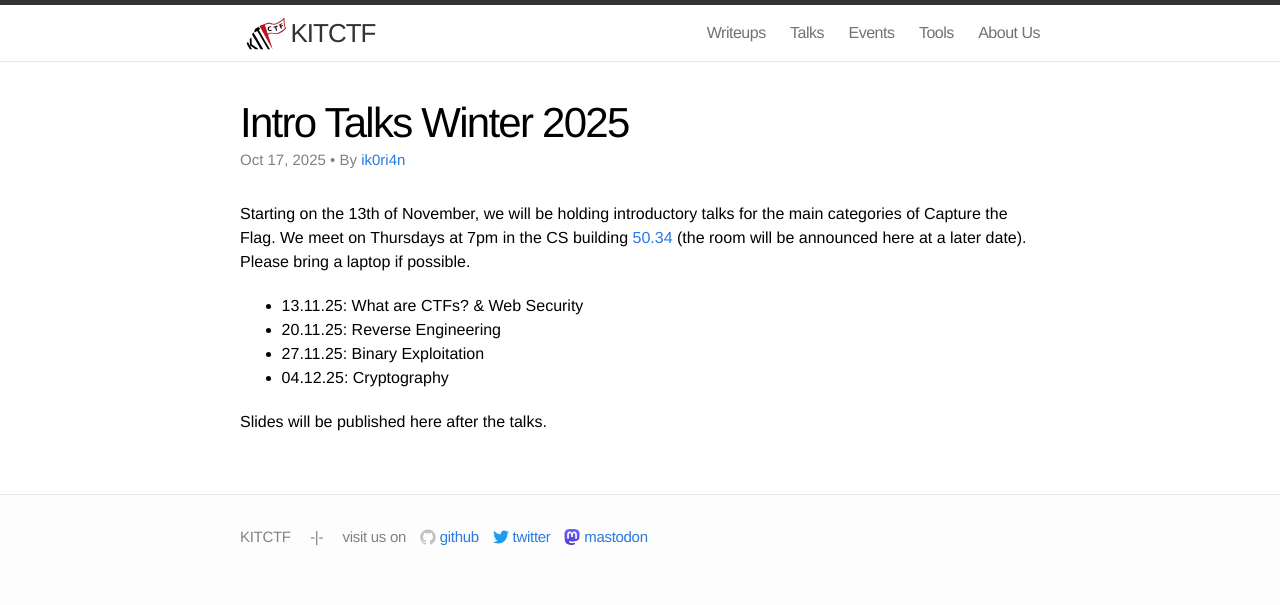
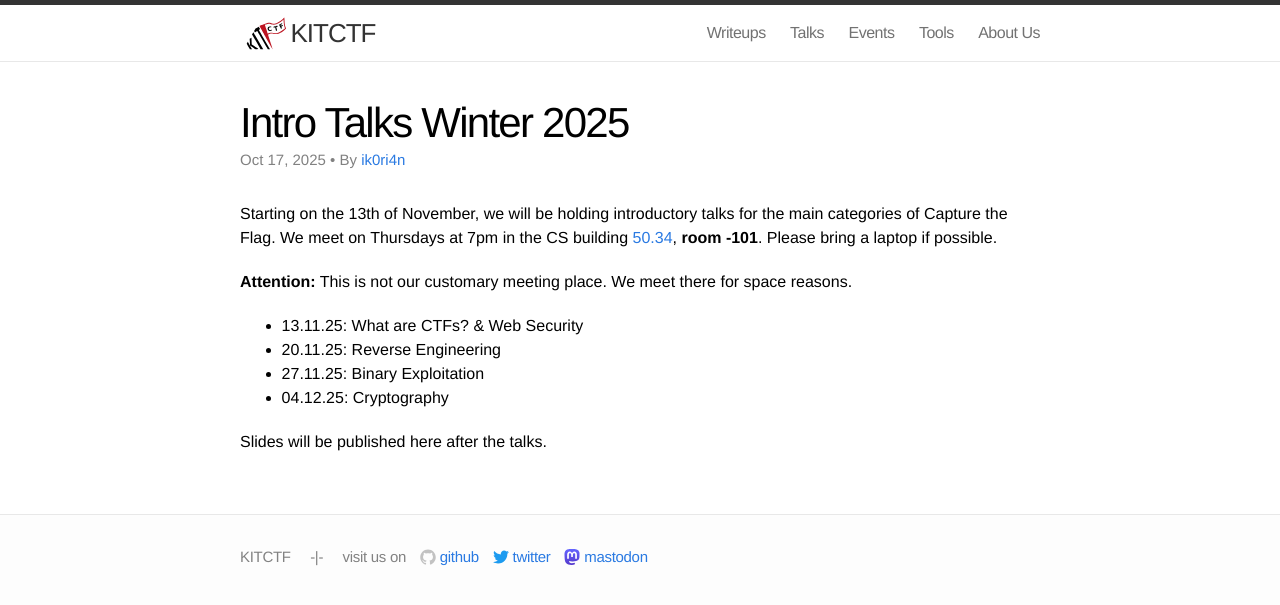
Before and after one commit to kitctf/www, a Jekyll site: the page built from _posts/2025-10-17-intro.md, in a window 1280 px wide. Shown: the top 605 px of the page. Built offline with Jekyll 4.4.1, drawn with Linux system fonts in a browser that asks for light colours.

Commit message:
Announce intro room

```diff
--- a/_posts/2025-10-17-intro.md
+++ b/_posts/2025-10-17-intro.md
@@ -8,7 +8,9 @@ authors:
 ---
 
 Starting on the 13th of November, we will be holding introductory talks for the main categories of Capture the Flag.
-We meet on Thursdays at 7pm in the CS building [50.34](https://www.kit.edu/campusplan/) (the room will be announced here at a later date). Please bring a laptop if possible.
+We meet on Thursdays at 7pm in the CS building [50.34](https://www.kit.edu/campusplan/), **room -101**. Please bring a laptop if possible.
+
+**Attention:** This is not our customary meeting place. We meet there for space reasons.
 
  * 13.11.25: What are CTFs? & Web Security
  * 20.11.25: Reverse Engineering
```
Also changed, not shown: meetings.md (+1 -1 lines).
